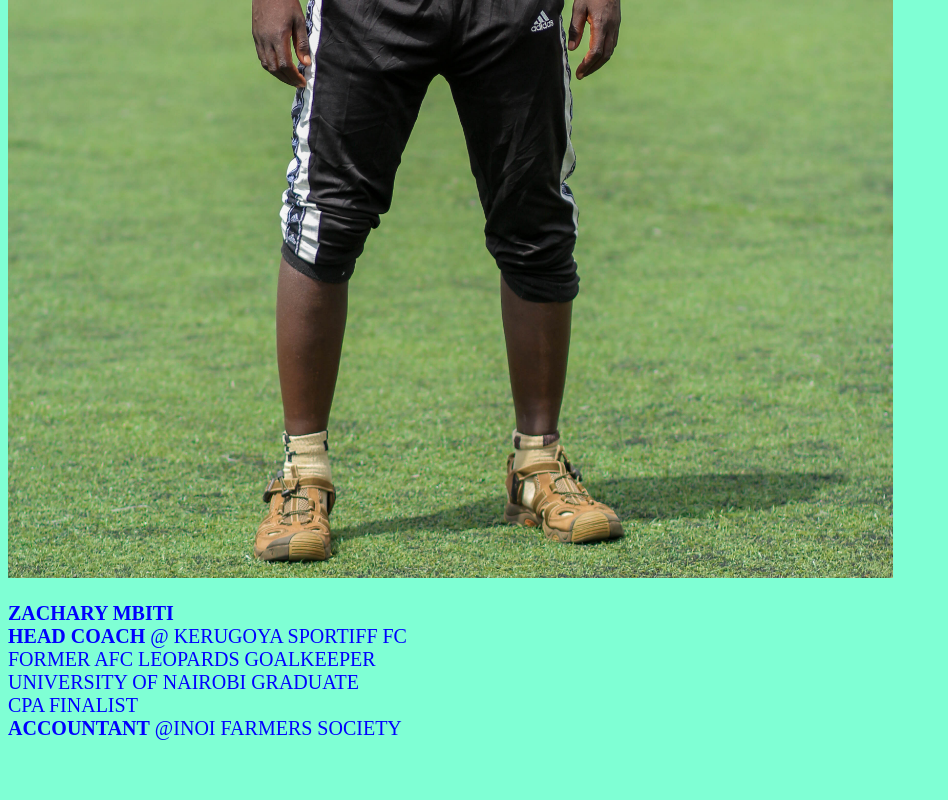
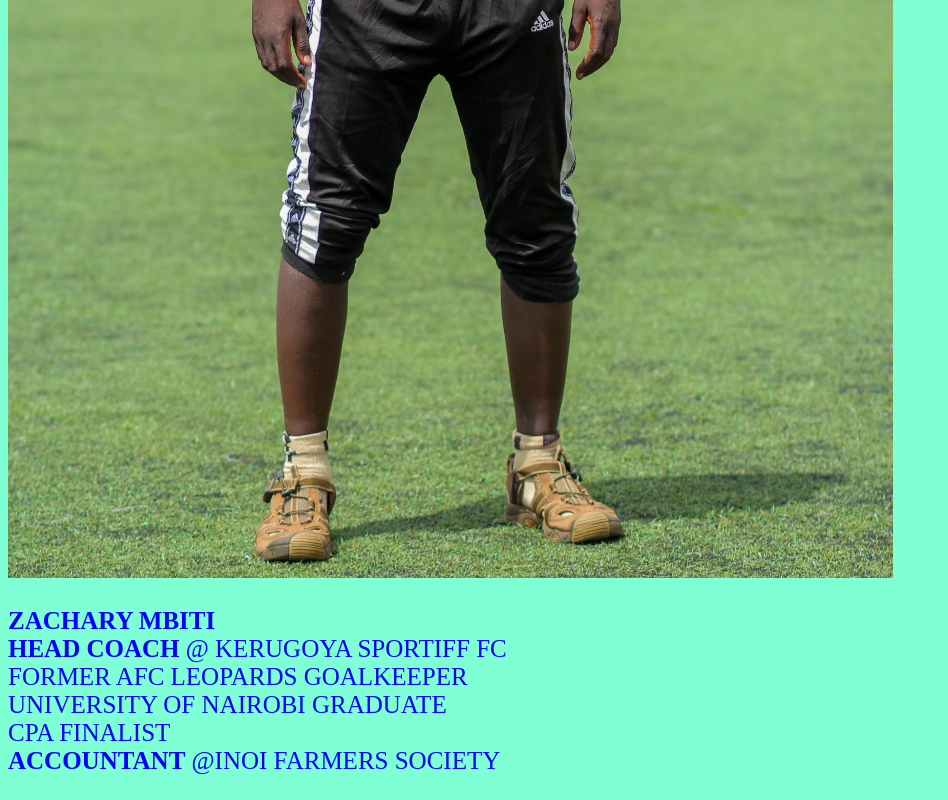
Before and after one commit to Cyrus-Chuma/kerugoya-sportiff, a plain HTML site: page zachary.html in a window 1280 px wide. Shown: the part 676-1476 px from the top of the page, without its empty margins (0-948 px from the left). Before the commit the page ends 1436 px from the top, so only its background shows below. Drawn offline with Linux system fonts and the light colour scheme.

Commit message:
i changed the size of the text

```diff
--- a/zachary.html
+++ b/zachary.html
@@ -5,7 +5,7 @@
 <body style="background-color: aquamarine;">
     <h1 style="font-size: 30px;color: blue;">ZACHARY MBITI PROFILE</h1>
     <img src="IMG_2331.jpg" style="width: 70%; height: 70%;">
-    <p style="font-size: 20px; color: blue;"><strong>ZACHARY MBITI</strong><br>
+    <p style="font-size: 25px; color: blue;"><strong>ZACHARY MBITI</strong><br>
 <strong>HEAD COACH</strong> @ KERUGOYA SPORTIFF FC<br>
 FORMER AFC LEOPARDS GOALKEEPER<br>
 UNIVERSITY OF NAIROBI GRADUATE<br>
```
